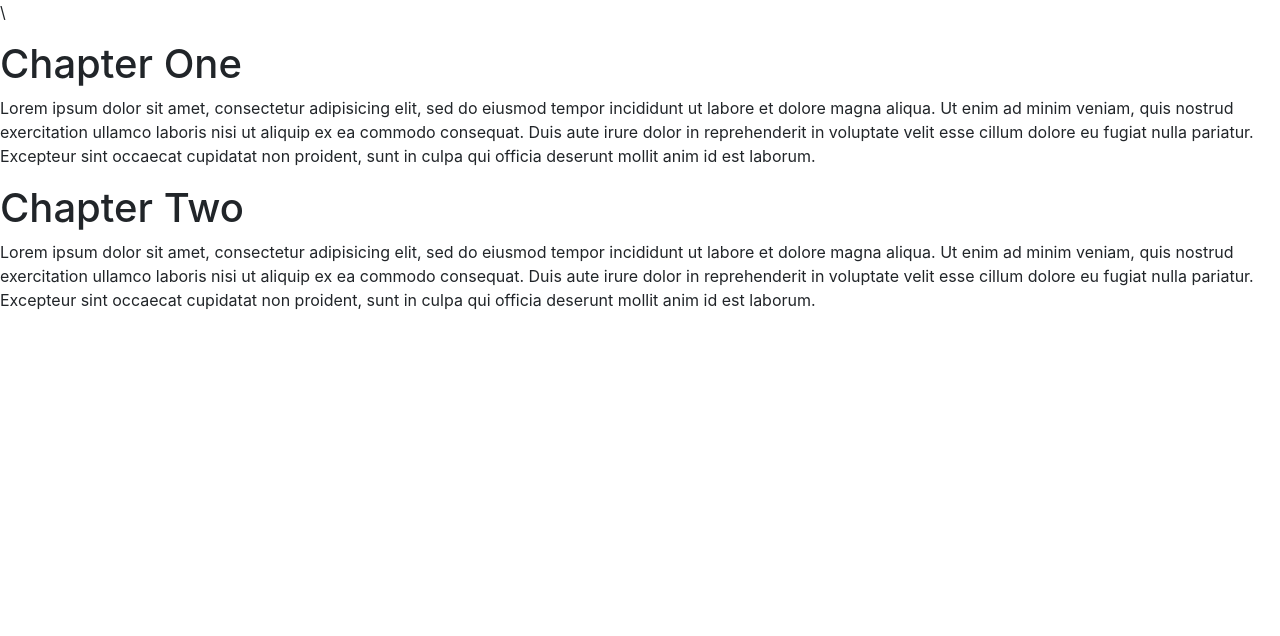
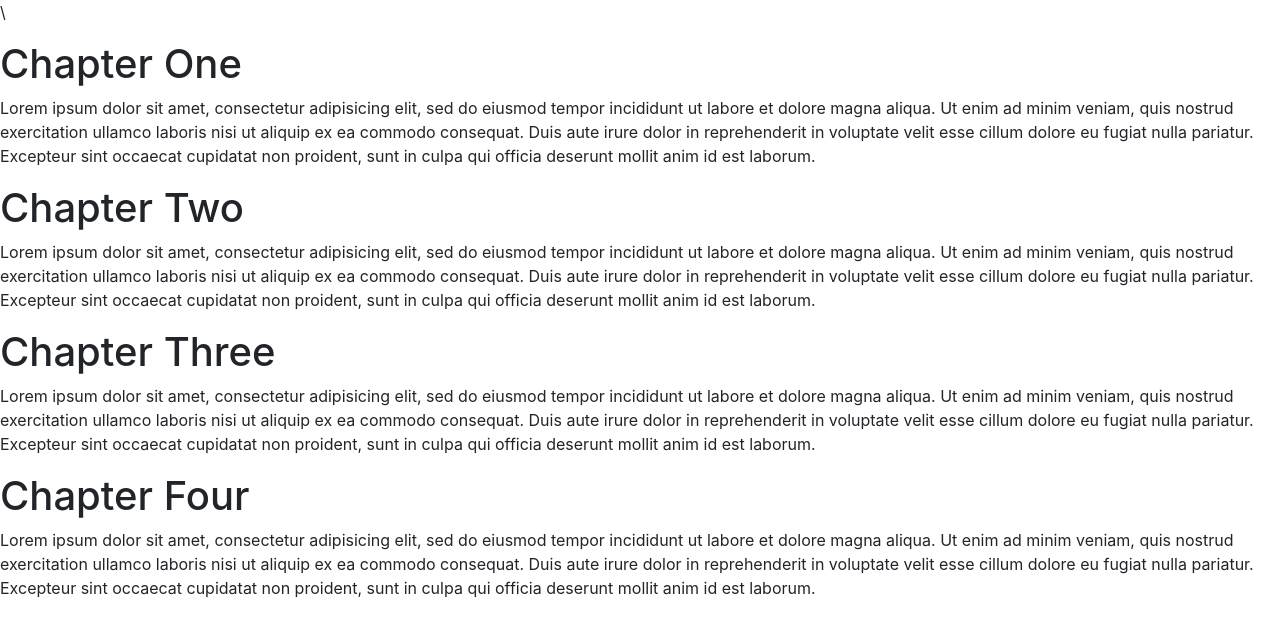
Before and after one commit to aalabi/class19021, a plain HTML site: page index.html in a window 1280 px wide. Drawn offline with nearby package versions, Linux system fonts and the light colour scheme.

Commit message:
index.html: added chapter 3 and 4

```diff
--- a/index.html
+++ b/index.html
@@ -26,6 +26,26 @@
 			cillum dolore eu fugiat nulla pariatur. Excepteur sint occaecat cupidatat non
 			proident, sunt in culpa qui officia deserunt mollit anim id est laborum.
 		</p>
+
+		<h1>Chapter Three</h1>
+		<p>
+			Lorem ipsum dolor sit amet, consectetur adipisicing elit, sed do eiusmod
+			tempor incididunt ut labore et dolore magna aliqua. Ut enim ad minim veniam,
+			quis nostrud exercitation ullamco laboris nisi ut aliquip ex ea commodo
+			consequat. Duis aute irure dolor in reprehenderit in voluptate velit esse
+			cillum dolore eu fugiat nulla pariatur. Excepteur sint occaecat cupidatat non
+			proident, sunt in culpa qui officia deserunt mollit anim id est laborum.
+		</p>
+
+		<h1>Chapter Four</h1>
+		<p>
+			Lorem ipsum dolor sit amet, consectetur adipisicing elit, sed do eiusmod
+			tempor incididunt ut labore et dolore magna aliqua. Ut enim ad minim veniam,
+			quis nostrud exercitation ullamco laboris nisi ut aliquip ex ea commodo
+			consequat. Duis aute irure dolor in reprehenderit in voluptate velit esse
+			cillum dolore eu fugiat nulla pariatur. Excepteur sint occaecat cupidatat non
+			proident, sunt in culpa qui officia deserunt mollit anim id est laborum.
+		</p>
 	</p>
 	<script src="https://code.jquery.com/jquery-3.3.1.slim.min.js" integrity="sha384-q8i/X+965DzO0rT7abK41JStQIAqVgRVzpbzo5smXKp4YfRvH+8abtTE1Pi6jizo" crossorigin="anonymous"></script>
 <script src="https://cdnjs.cloudflare.com/ajax/libs/popper.js/1.14.7/umd/popper.min.js" integrity="sha384-UO2eT0CpHqdSJQ6hJty5KVphtPhzWj9WO1clHTMGa3JDZwrnQq4sF86dIHNDz0W1" crossorigin="anonymous"></script>
```
